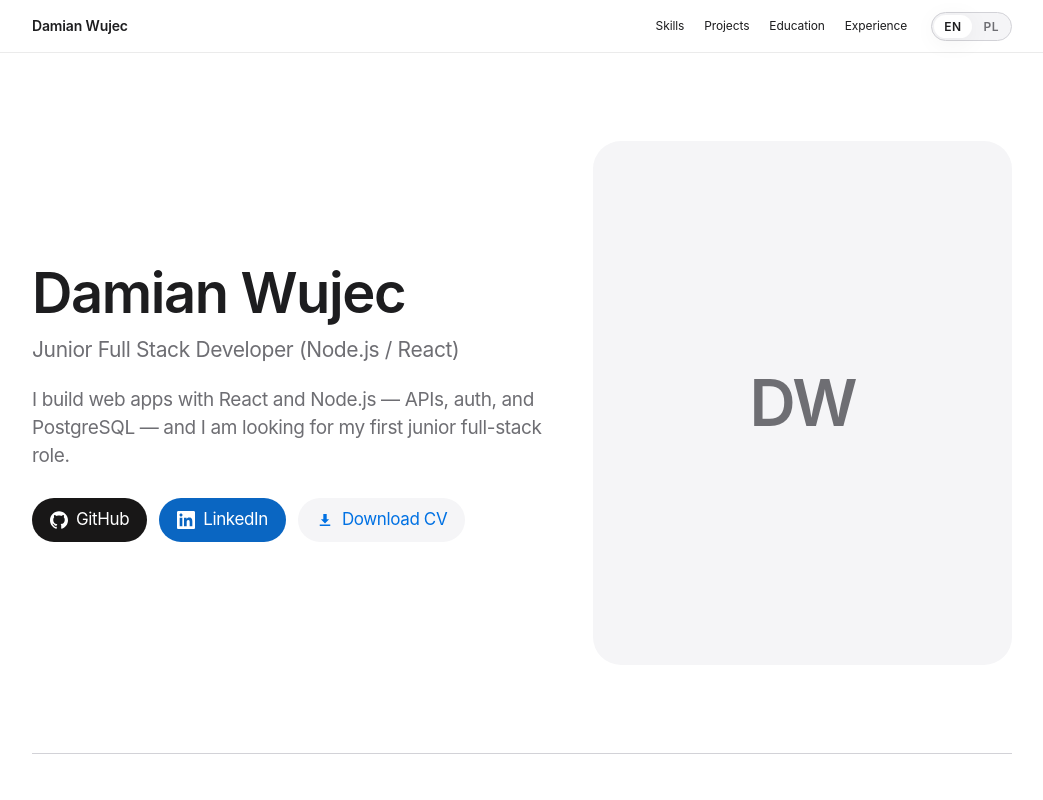
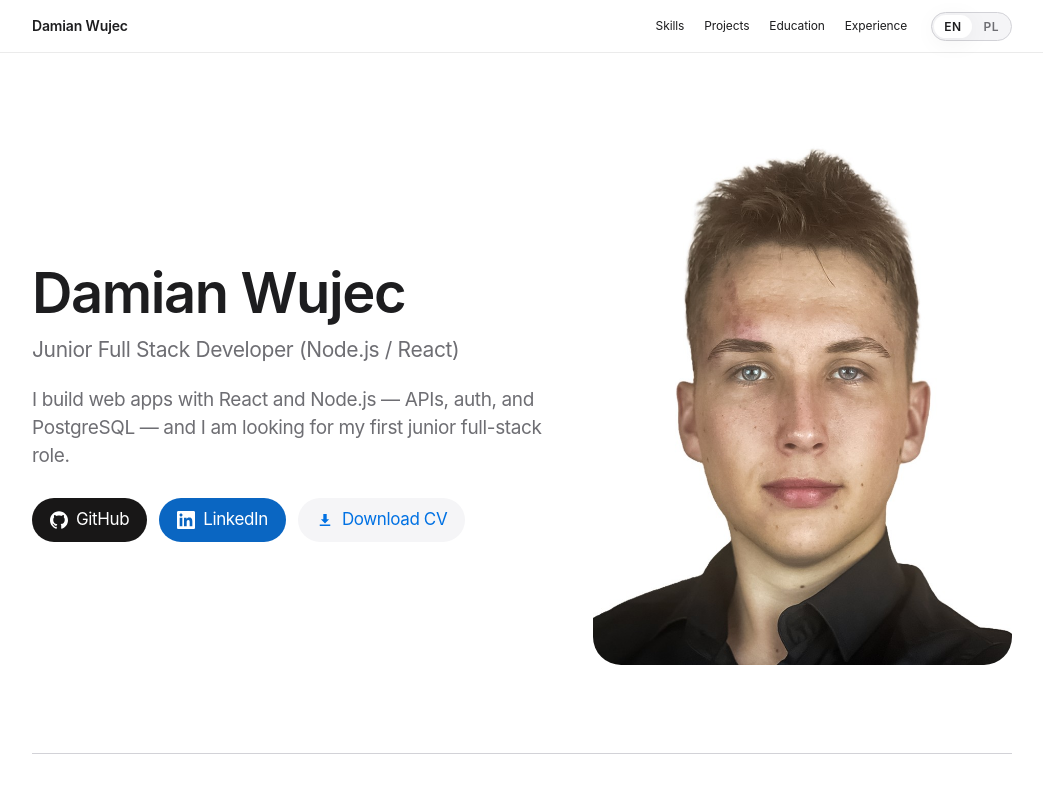
Before and after one commit to WujecDamian/WujecDamian-Portfolio, a React (Vite) app: page / in a window 1280 px wide. Shown: the top 800 px of the page, without its empty margins (118-1161 px from the left). Built offline with nearby package versions, Linux system fonts and the light colour scheme.

Commit message:
feat: show a real photo in the hero

```diff
--- a/src/components/Hero/Hero.module.css
+++ b/src/components/Hero/Hero.module.css
@@ -80,13 +80,14 @@
 .hero__portrait {
   aspect-ratio: 4 / 5;
   border-radius: var(--radius-3xl);
+  overflow: hidden;
   background: var(--bg-subtle);
-  display: grid;
-  place-items: center;
-  color: var(--text-muted);
-  font-size: 64px;
-  font-weight: 600;
-  letter-spacing: -0.04em;
+}
+
+.hero__portrait img {
+  width: 100%;
+  height: 100%;
+  object-fit: cover;
 }
 
 @media (max-width: 800px) {
@@ -103,6 +104,5 @@
     aspect-ratio: 4 / 5;
     border-radius: var(--radius-2xl);
     justify-self: stretch;
-    font-size: clamp(72px, 22vw, 120px);
   }
 }
--- a/src/components/Hero/Hero.tsx
+++ b/src/components/Hero/Hero.tsx
@@ -43,12 +43,8 @@ export const Hero = () => {
           </a>
         </div>
       </div>
-      <div
-        className={styles.hero__portrait}
-        role="img"
-        aria-label={t.hero.portraitAlt}
-      >
-        DW
+      <div className={styles.hero__portrait}>
+        <img src={site.portraitPath} alt={t.hero.portraitAlt} />
       </div>
     </section>
   )
--- a/src/data/site.ts
+++ b/src/data/site.ts
@@ -4,6 +4,7 @@ export const site = {
   github: 'https://github.com/WujecDamian',
   linkedin: 'https://www.linkedin.com/in/damian-wujec-5b8a233ab/',
   cvPath: '/Resume-Damian-Wujec.pdf',
+  portraitPath: '/portrait.jpg',
   location: 'Biłgoraj, Poland',
 }
 
--- a/src/i18n/en.ts
+++ b/src/i18n/en.ts
@@ -19,7 +19,7 @@ export const en = {
     github: "GitHub",
     linkedin: "LinkedIn",
     downloadCv: "Download CV",
-    portraitAlt: "Portrait placeholder for Damian Wujec",
+    portraitAlt: "Portrait of Damian Wujec",
   },
   about: {
     heading: "About",
--- a/src/i18n/pl.ts
+++ b/src/i18n/pl.ts
@@ -21,7 +21,7 @@ export const pl: Translation = {
     github: 'GitHub',
     linkedin: 'LinkedIn',
     downloadCv: 'Pobierz CV',
-    portraitAlt: 'Placeholder zdjęcia Damiana Wujca',
+    portraitAlt: 'Zdjęcie Damiana Wujca',
   },
   about: {
     heading: 'O mnie',
```
Also changed, not shown: public/portrait.jpg (added).
